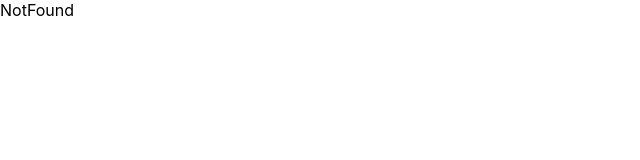
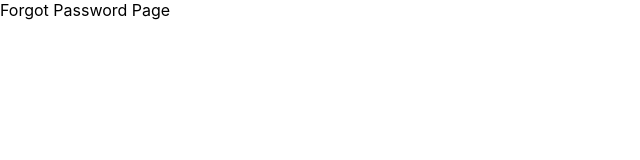
Before and after one commit to tbd-friends/PetHome, a React (Create React App) app in the folder src/view/ClientApp/: page /forgotpassword in a window 1280 px wide. Shown: the top 160 px of the page, without its empty margins (0-640 px from the left). Built offline with nearby package versions, Linux system fonts and the light colour scheme.

Commit message:
added route and link for forgot password

```diff
--- a/src/view/ClientApp/src/App.tsx
+++ b/src/view/ClientApp/src/App.tsx
@@ -1,17 +1,19 @@
 import React from "react";
 import { Route, Switch } from "react-router-dom";
+import { PrivateRoute } from "./components/PrivateRoute/PrivateRoute";
 import { SignInPage } from "./pages/signin/SignInPage";
+import { ForgotPasswordPage } from "./pages/signin/forgotpassword/ForgotPasswordPage";
+import { HomePage } from "./pages/home/HomePage";
 import { AdminPage } from "./areas/admin/pages/AdminPage";
-import { HomePage } from "./pages/home/HomePage";
 import { NotFoundPage } from "./pages/notfound/NotFoundPage";
 
 import "./App.css";
-import { PrivateRoute } from "./components/PrivateRoute/PrivateRoute";
 
 export const App: React.FC = () => {
   return (
     <Switch>
       <Route path="/signin" exact component={SignInPage} />
+      <Route path="/forgotpassword" exact component={ForgotPasswordPage} />
       <Route path="/" exact component={HomePage} />
       <PrivateRoute path="/admin" exact component={AdminPage} />
       <Route component={NotFoundPage} />
--- /dev/null
+++ b/src/view/ClientApp/src/pages/signin/forgotpassword/ForgotPasswordPage.tsx
@@ -0,0 +1,5 @@
+import React from "react";
+
+export const ForgotPasswordPage: React.FC = () => {
+  return <div>Forgot Password Page</div>;
+};
--- a/src/view/ClientApp/src/pages/signin/forms/SignInForm.tsx
+++ b/src/view/ClientApp/src/pages/signin/forms/SignInForm.tsx
@@ -1,4 +1,5 @@
 import React from "react";
+import { Link } from "react-router-dom";
 
 export interface SignInFormValues {
   username: string;
@@ -48,6 +49,9 @@ export const SignInForm: React.FC<SingInFormProps> = ({
         <label htmlFor="password">Password</label>
       </div>
       <div>
+        <Link to="/forgotpassword">Forgot Password</Link>
+      </div>
+      <div>
         <button type="submit">login</button>
       </div>
     </form>
```
